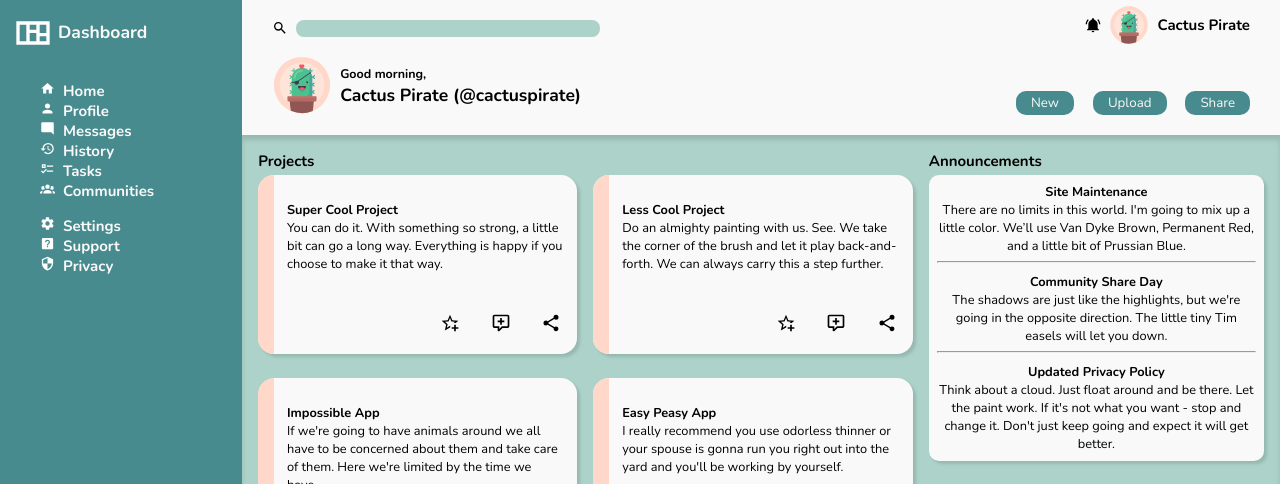
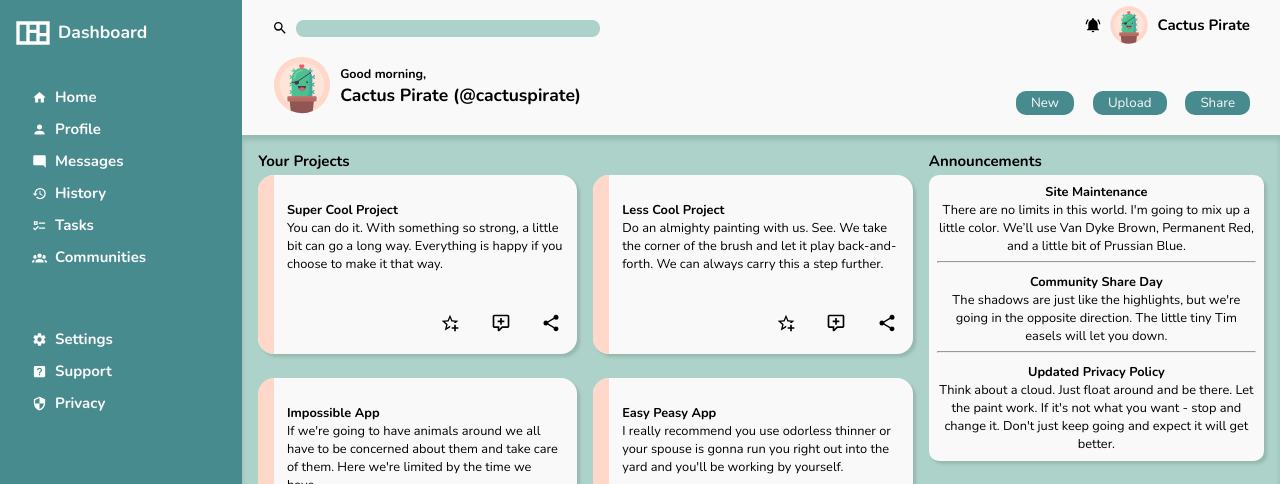
Before and after one commit to jelewe/admin-dashboard, a plain HTML site: page index.html in a window 1280 px wide. Shown: the top 484 px of the page. Drawn offline with nearby package versions, Linux system fonts and the light colour scheme.

Commit message:
add dynamic styling to sidebar

```diff
--- a/index.html
+++ b/index.html
@@ -41,6 +41,7 @@
                         </div>
                     </div>
         </div>
+
         <div class="sidebar">
             <div class="title">
                 <img src="images/dashboard.svg"> <h3>Dashboard</h3>
@@ -55,6 +56,7 @@
                     <li> <img src="images/community.svg">Communities </li>
                 </ul>
             </div>
+            <br>
             <div class="dashList2">
                 <ul>
                     <li><img src="images/cog.svg">Settings </li>
@@ -64,10 +66,9 @@
             </div>
         </div>
 
-
         <div class="content">
             <div class="contentTitles">
-                Projects
+                Your Projects
             </div>
             <div class="contentTitles">
                 Announcements
@@ -146,7 +147,6 @@
                     </div>
                 </div>
             </div>
-
             <div class="announcements">
                 <div class="cardA">
                     <div class="text">
@@ -165,8 +165,6 @@
                     </div>
                 </div>
             </div>
-
-
             <div class="trending">
                 <div class="contentTitles">
                     Trending
@@ -202,10 +200,7 @@
                     </div>
                 </div>
             </div>
-
         </div>
-
     </div>
-
 </body>
 </html>
--- a/style.css
+++ b/style.css
@@ -7,6 +7,7 @@ body {
 }
 ul {
     list-style: none;
+    padding: 0px;
 }
 .container {
     height: 100vh;
@@ -143,6 +144,21 @@ button:hover {
     filter: invert(1);
     display: inline-block;
     margin-right: 8px;
+    align-self: center;
+
+}
+
+.sidebar li {
+    display: flex;
+    height: 2rem;
+    padding-left: 2rem;
+    align-items: center;
+}
+
+.sidebar li:hover {
+    cursor: pointer;
+    background: #5ea3a3;
+    transition: 0.1ms;
 }
 
 .title h3 {
```
